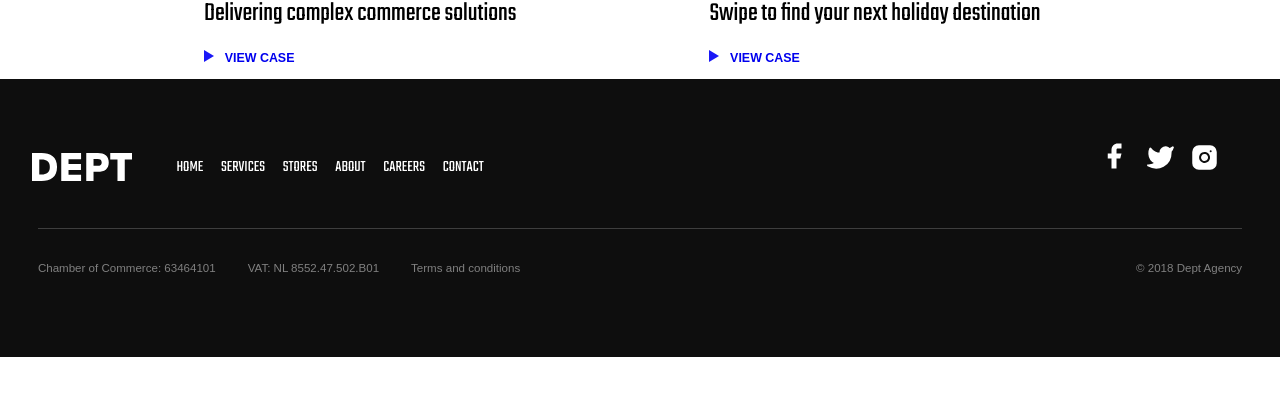
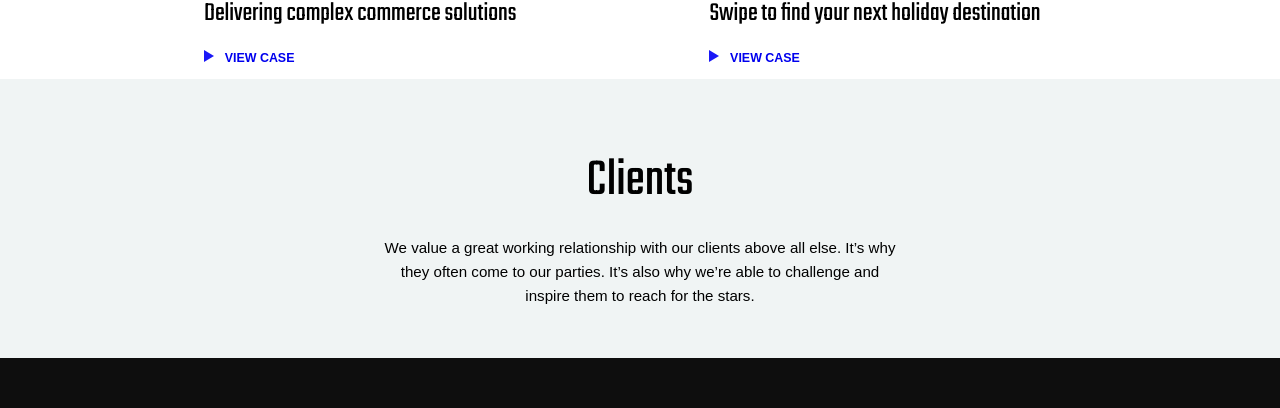
Before and after one commit to LloydC/dept-case, a React (Create React App) app: page / in a window 1280 px wide. Shown: the part 4836-5244 px from the top of the page. Before the commit the page ends 5193 px from the top, so only its background shows below. Built offline with nearby package versions, Linux system fonts and the light colour scheme.

Commit message:
WIP: SectionClients logos bug

```diff
--- a/src/App.js
+++ b/src/App.js
@@ -2,6 +2,7 @@ import Header from './components/Header/Header';
 import SectionArticle from './components/SectionArticle/TypeOne/TypeOne';
 import SectionArticleTypeTwo from './components/SectionArticle/TypeTwo/TypeTwo';
 import SectionQuote from './components/SectionQuote/SectionQuote';
+import SectionClients from './components/SectionClients/SectionClients';
 import Footer from './components/Footer/Footer';
 import firstList from './assets/json/articles-1.json';
 import secondList from './assets/json/articles-2.json';
@@ -24,7 +25,7 @@ function App() {
       <SectionArticle list={thirdList} />
       <SectionQuote />
       <SectionArticle list={fourthList} />
-
+      <SectionClients />
       <Footer />
     </div>
   );
--- a/src/components/SectionClients/SectionClients.jsx
+++ b/src/components/SectionClients/SectionClients.jsx
@@ -1,9 +1,25 @@
 import React from 'react';
+import { ReactComponent as NiveaLogo } from '../../assets/icons/companies/nivea-logo.svg';
+import { ReactComponent as MonaLogo } from '../../assets/icons/companies/mona-logo.svg';
+import { ReactComponent as TransaviaLogo } from '../../assets/icons/companies/transavia-logo.svg';
+import { ReactComponent as ZalandoLogo } from '../../assets/icons/companies/zalando-logo.svg';
+import { ReactComponent as TomTomLogo } from '../../assets/icons/companies/tomtom-logo.svg';
+import { ReactComponent as UnileverLogo } from '../../assets/icons/companies/unilever-logo.svg';
 import'./SectionClients.scss';
 
 const SectionClients = () => {
-  return (
-    <div>SectionClients</div>
+    const logos = [<NiveaLogo/>, <MonaLogo/>, <TransaviaLogo/>, <ZalandoLogo />, <TomTomLogo/>, <UnileverLogo/>];
+
+    return (
+    <div className='clients-container'>
+        <h1 className='clients-title'>Clients</h1>
+        <p className='clients-statement'>We value a great working relationship with our clients above all else. It’s why they often come to our parties. It’s also why we’re able to challenge and inspire them to reach for the stars.</p>
+        <div className='logos-container'>
+            {/* <ul>
+            {logos.map((logo, i) => <li key={i}>{logo}</li>)}
+            </ul> */}
+        </div>
+    </div>
   )
 }
 
--- a/src/components/SectionClients/SectionClients.scss
+++ b/src/components/SectionClients/SectionClients.scss
@@ -0,0 +1,52 @@
+@use '../../assets/styles/mixins.scss' as*;
+
+.clients-container {
+    width: 100vw;
+   background: #F0F4F4;
+    padding-top: 2.6rem;
+    display: flex;
+    flex-direction: column;
+    justify-content: center;
+    text-align: center;
+    @include media {
+
+        padding-top: 7.2rem;
+    }
+}
+
+.clients-title {
+    @include tekoRegular;
+    margin-bottom: 1.8rem;
+    @include media {
+    font-size: 6rem;
+    line-height: 8.6rem;;
+    }
+}
+
+.clients-statement {
+    width: 32.9rem;
+    font-family: Arial, Helvetica, sans-serif;
+    font-weight: $font-weight-regular;
+    font-size: 1.7rem;
+    line-height: 2.7rem;
+    margin: 0 auto;
+    @include media {
+        width: 58.3rem;
+    }
+
+}
+
+.logos-container {
+    width: 32.9rem;
+    margin: 0 auto;
+    margin-top: 6rem;
+    @include media {
+        width: 40rem;
+        margin-top: 5.7rem;
+    }
+}
+
+.logos-container > ul {
+    display: flex;
+    flex-direction: column;
+}
```
